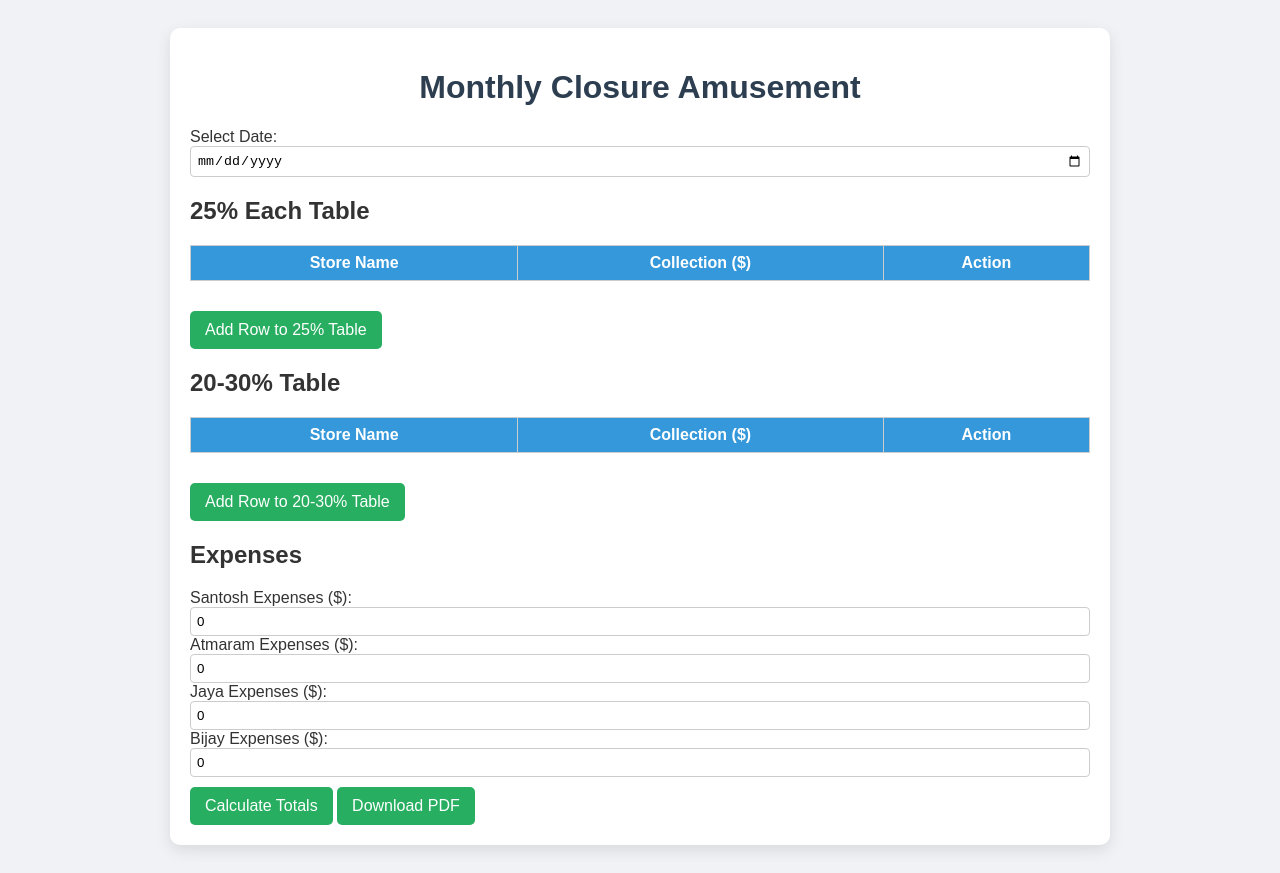
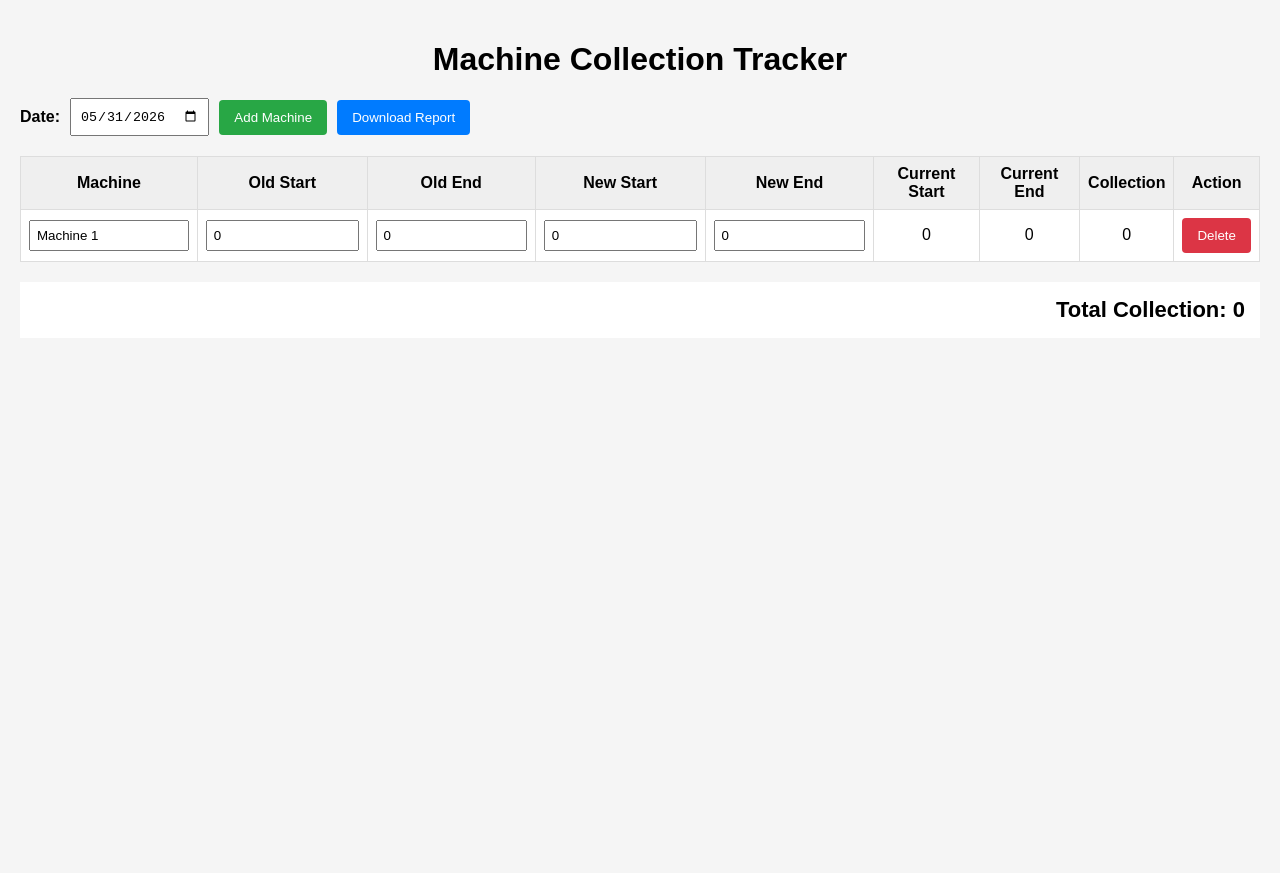
Before and after one commit to DahalBijay1122/Monthly-amusement-report, a plain HTML site: page Index.html in a window 1280 px wide. After the commit the page ends 800 px from the top, so only its background shows below. Drawn offline with nearby package versions, Linux system fonts and the light colour scheme.

Commit message:
Update Index.html

```diff
--- a/Index.html
+++ b/Index.html
@@ -3,229 +3,378 @@
 <head>
 <meta charset="UTF-8">
 <meta name="viewport" content="width=device-width, initial-scale=1.0">
-  <title>Monthly Closure Amusement</title>
+<title>Machine Collection Tracker</title>
+
 <style>
+    * {
+        box-sizing: border-box;
+    }
+
     body {
         font-family: Arial, sans-serif;
-      background: #f0f2f5;
+        margin: 0;
         padding: 20px;
-      color: #333;
+        background: #f5f5f5;
     }
+
+    .container {
+        max-width: 1400px;
+        margin: auto;
+    }
+
     h1 {
         text-align: center;
-      color: #2c3e50;
+        margin-bottom: 20px;
     }
-    .container {
-      max-width: 900px;
-      margin: auto;
-      background: #fff;
-      padding: 20px;
-      border-radius: 10px;
-      box-shadow: 0 5px 15px rgba(0,0,0,0.1);
+
+    .top-section {
+        display: flex;
+        gap: 10px;
+        align-items: center;
+        flex-wrap: wrap;
+        margin-bottom: 20px;
     }
+
+    label {
+        font-weight: bold;
+    }
+
+    input[type="date"] {
+        padding: 8px;
+    }
+
+    button {
+        padding: 10px 15px;
+        border: none;
+        cursor: pointer;
+        border-radius: 4px;
+    }
+
+    .add-btn {
+        background: #28a745;
+        color: white;
+    }
+
+    .download-btn {
+        background: #007bff;
+        color: white;
+    }
+
+    .delete-btn {
+        background: #dc3545;
+        color: white;
+    }
+
     table {
         width: 100%;
         border-collapse: collapse;
-      margin-bottom: 20px;
+        background: white;
     }
-    th, td {
-      border: 1px solid #ccc;
+
+    th,
+    td {
+        border: 1px solid #ddd;
         padding: 8px;
         text-align: center;
     }
+
     th {
-      background: #3498db;
-      color: #fff;
+        background: #efefef;
     }
-    input[type="text"], input[type="number"], input[type="date"] {
+
+    input[type="number"],
+    input[type="text"] {
         width: 100%;
         padding: 6px;
-      box-sizing: border-box;
-      border-radius: 4px;
-      border: 1px solid #ccc;
     }
-    button {
-      background: #27ae60;
-      color: #fff;
-      border: none;
-      padding: 10px 15px;
-      font-size: 16px;
-      border-radius: 5px;
-      cursor: pointer;
-      margin-top: 10px;
+
+    .total-section {
+        margin-top: 20px;
+        background: white;
+        padding: 15px;
+        font-size: 22px;
+        font-weight: bold;
+        text-align: right;
     }
-    button:hover {
-      background: #1e8449;
+
+    @media (max-width: 900px) {
+        table {
+            display: block;
+            overflow-x: auto;
         }
-    .result {
-      margin-top: 20px;
-      background: #ecf0f1;
-      padding: 15px;
-      border-radius: 5px;
-    }
-    .expenses, .date-section {
-      margin-top: 15px;
     }
 </style>
 </head>
+
 <body>
+
 <div class="container">
-    <h1>Monthly Closure Amusement</h1>
 
-    <div class="date-section">
-      <label>Select Date:</label>
-      <input type="date" id="closureDate" value="">
+    <h1>Machine Collection Tracker</h1>
+
+    <div class="top-section">
+        <label for="reportDate">Date:</label>
+        <input type="date" id="reportDate">
+
+        <button class="add-btn" onclick="addMachine()">
+            Add Machine
+        </button>
+
+        <button class="download-btn" onclick="downloadCSV()">
+            Download Report
+        </button>
     </div>
 
-    <h2>25% Each Table</h2>
-    <table id="table25">
+    <table id="machineTable">
         <thead>
             <tr>
-          <th>Store Name</th>
-          <th>Collection ($)</th>
+                <th>Machine</th>
+                <th>Old Start</th>
+                <th>Old End</th>
+                <th>New Start</th>
+                <th>New End</th>
+                <th>Current Start</th>
+                <th>Current End</th>
+                <th>Collection</th>
                 <th>Action</th>
             </tr>
         </thead>
-      <tbody></tbody>
+
+        <tbody id="machineBody"></tbody>
     </table>
-    <button onclick="addRow('table25')">Add Row to 25% Table</button>
 
-    <h2>20-30% Table</h2>
-    <table id="table20_30">
-      <thead>
-        <tr>
-          <th>Store Name</th>
-          <th>Collection ($)</th>
-          <th>Action</th>
-        </tr>
-      </thead>
-      <tbody></tbody>
-    </table>
-    <button onclick="addRow('table20_30')">Add Row to 20-30% Table</button>
-
-    <h2>Expenses</h2>
-    <div class="expenses">
-      <label>Santosh Expenses ($):</label>
-      <input type="number" id="expenseSantosh" value="0">
-
-      <label>Atmaram Expenses ($):</label>
-      <input type="number" id="expenseAtmaram" value="0">
-
-      <label>Jaya Expenses ($):</label>
-      <input type="number" id="expenseJaya" value="0">
-
-      <label>Bijay Expenses ($):</label>
-      <input type="number" id="expenseBijay" value="0">
+    <div class="total-section">
+        Total Collection:
+        <span id="grandTotal">0</span>
     </div>
 
-    <button onclick="calculateTotals()">Calculate Totals</button>
-    <button onclick="downloadPDF()">Download PDF</button>
-
-    <div class="result" id="result" style="display:none;">
-      <h2>Final Totals</h2>
-      <p id="totalSantosh"></p>
-      <p id="totalAtmaram"></p>
-      <p id="totalJaya"></p>
-      <p id="totalBijay"></p>
-    </div>
 </div>
 
-  <!-- jsPDF library -->
-  <script src="https://cdnjs.cloudflare.com/ajax/libs/jspdf/2.5.1/jspdf.umd.min.js"></script>
+<script>
+    let machineCounter = 0;
 
-  <script>
-    function addRow(tableId) {
-      const table = document.getElementById(tableId).getElementsByTagName('tbody')[0];
-      const row = table.insertRow();
-      const cell1 = row.insertCell(0);
-      const cell2 = row.insertCell(1);
-      const cell3 = row.insertCell(2);
+    document.getElementById("reportDate").value =
+        new Date().toISOString().split("T")[0];
 
-      cell1.innerHTML = '<input type="text" placeholder="Store Name">';
-      cell2.innerHTML = '<input type="number" placeholder="Collection ($)" value="200">';
-      cell3.innerHTML = '<button onclick="deleteRow(this)">Delete</button>';
+    function addMachine() {
+
+        machineCounter++;
+
+        const tbody = document.getElementById("machineBody");
+
+        const row = document.createElement("tr");
+
+        row.innerHTML = `
+            <td>
+                <input
+                    type="text"
+                    class="machine-name"
+                    value="Machine ${machineCounter}">
+            </td>
+
+            <td>
+                <input
+                    type="number"
+                    class="old-start calc"
+                    value="0">
+            </td>
+
+            <td>
+                <input
+                    type="number"
+                    class="old-end calc"
+                    value="0">
+            </td>
+
+            <td>
+                <input
+                    type="number"
+                    class="new-start calc"
+                    value="0">
+            </td>
+
+            <td>
+                <input
+                    type="number"
+                    class="new-end calc"
+                    value="0">
+            </td>
+
+            <td class="current-start">0</td>
+
+            <td class="current-end">0</td>
+
+            <td class="collection">0</td>
+
+            <td>
+                <button
+                    class="delete-btn"
+                    onclick="removeMachine(this)">
+                    Delete
+                </button>
+            </td>
+        `;
+
+        tbody.appendChild(row);
+
+        row.querySelectorAll(".calc").forEach(input => {
+            input.addEventListener("input", calculateAll);
+        });
+
+        calculateAll();
     }
 
-    function deleteRow(btn) {
-      const row = btn.parentNode.parentNode;
-      row.parentNode.removeChild(row);
+    function removeMachine(button) {
+        button.closest("tr").remove();
+        calculateAll();
     }
 
-    let totals = {}; // store last calculated totals
+    function calculateAll() {
 
-    function calculateTotals() {
-      // Step 1: Read personal expenses
-      let santosh = parseFloat(document.getElementById('expenseSantosh').value) || 0;
-      let atmaram = parseFloat(document.getElementById('expenseAtmaram').value) || 0;
-      let jaya = parseFloat(document.getElementById('expenseJaya').value) || 0;
-      let bijay = parseFloat(document.getElementById('expenseBijay').value) || 0;
+        let totalCollection = 0;
 
-      // Step 2: Sum collections
-      const table25 = document.getElementById('table25').getElementsByTagName('tbody')[0];
-      let total25 = 0;
-      for (let row of table25.rows) {
-        total25 += parseFloat(row.cells[1].getElementsByTagName('input')[0].value) || 0;
+        document
+            .querySelectorAll("#machineBody tr")
+            .forEach(row => {
+
+                const oldStart =
+                    Number(
+                        row.querySelector(".old-start").value
+                    ) || 0;
+
+                const oldEnd =
+                    Number(
+                        row.querySelector(".old-end").value
+                    ) || 0;
+
+                const newStart =
+                    Number(
+                        row.querySelector(".new-start").value
+                    ) || 0;
+
+                const newEnd =
+                    Number(
+                        row.querySelector(".new-end").value
+                    ) || 0;
+
+                const currentStart =
+                    newStart - oldStart;
+
+                const currentEnd =
+                    newEnd - oldEnd;
+
+                const collection =
+                    currentEnd - currentStart;
+
+                row.querySelector(".current-start")
+                    .textContent = currentStart;
+
+                row.querySelector(".current-end")
+                    .textContent = currentEnd;
+
+                row.querySelector(".collection")
+                    .textContent = collection;
+
+                totalCollection += collection;
+            });
+
+        document.getElementById("grandTotal")
+            .textContent = totalCollection;
     }
 
-      const table20_30 = document.getElementById('table20_30').getElementsByTagName('tbody')[0];
-      let total20_30 = 0;
-      for (let row of table20_30.rows) {
-        total20_30 += parseFloat(row.cells[1].getElementsByTagName('input')[0].value) || 0;
+    function escapeCSV(value) {
+        return `"${String(value).replace(/"/g, '""')}"`;
     }
 
-      // Step 3: Distribute collections (after adding back expenses)
-      // 25% table
-      const share25Each = total25 * 0.25;
-      santosh += share25Each;
-      atmaram += share25Each;
-      jaya += share25Each;
-      bijay += share25Each;
+    function downloadCSV() {
 
-      // 20-30% table
-      santosh += total20_30 * 0.2;
-      atmaram += total20_30 * 0.2;
-      jaya += total20_30 * 0.3;
-      bijay += total20_30 * 0.3;
+        const reportDate =
+            document.getElementById("reportDate").value;
 
-      // Step 4: Show final totals
-      document.getElementById('totalSantosh').innerText = "Santosh Total: $" + santosh.toFixed(2);
-      document.getElementById('totalAtmaram').innerText = "Atmaram Total: $" + atmaram.toFixed(2);
-      document.getElementById('totalJaya').innerText = "Jaya Total: $" + jaya.toFixed(2);
-      document.getElementById('totalBijay').innerText = "Bijay Total: $" + bijay.toFixed(2);
+        let rows = [];
 
-      document.getElementById('result').style.display = 'block';
+        rows.push([
+            "Date",
+            reportDate
+        ]);
 
-      // Store totals for PDF
-      totals = { santosh, atmaram, jaya, bijay, total25, total20_30 };
+        rows.push([]);
+
+        rows.push([
+            "Machine",
+            "Old Start",
+            "Old End",
+            "New Start",
+            "New End",
+            "Current Start",
+            "Current End",
+            "Collection"
+        ]);
+
+        document
+            .querySelectorAll("#machineBody tr")
+            .forEach(row => {
+
+                rows.push([
+                    row.querySelector(".machine-name").value,
+                    row.querySelector(".old-start").value,
+                    row.querySelector(".old-end").value,
+                    row.querySelector(".new-start").value,
+                    row.querySelector(".new-end").value,
+                    row.querySelector(".current-start").textContent,
+                    row.querySelector(".current-end").textContent,
+                    row.querySelector(".collection").textContent
+                ]);
+            });
+
+        rows.push([]);
+
+        rows.push([
+            "",
+            "",
+            "",
+            "",
+            "",
+            "",
+            "Grand Total",
+            document.getElementById("grandTotal").textContent
+        ]);
+
+        const csvContent = rows
+            .map(row =>
+                row.map(escapeCSV).join(",")
+            )
+            .join("\n");
+
+        const blob = new Blob(
+            [csvContent],
+            {
+                type: "text/csv;charset=utf-8;"
+            }
+        );
+
+        const url =
+            URL.createObjectURL(blob);
+
+        const link =
+            document.createElement("a");
+
+        link.href = url;
+
+        link.download =
+            `Machine_Collection_Report_${reportDate}.csv`;
+
+        document.body.appendChild(link);
+
+        link.click();
+
+        document.body.removeChild(link);
+
+        URL.revokeObjectURL(url);
     }
 
-    async function downloadPDF() {
-      if(Object.keys(totals).length === 0) {
-        alert("Please calculate totals first!");
-        return;
-      }
-      const { jsPDF } = window.jspdf;
-      const doc = new jsPDF();
+    addMachine();
+</script>
 
-      // Get date
-      const dateInput = document.getElementById('closureDate').value || new Date().toISOString().split('T')[0];
-
-      doc.setFontSize(18);
-      doc.text("Monthly Closure Amusement", 14, 20);
-      doc.setFontSize(12);
-      doc.text("Date: " + dateInput, 14, 30);
-
-      doc.text("Collection from 25% Table: $" + totals.total25.toFixed(2), 14, 40);
-      doc.text("Collection from 20-30% Table: $" + totals.total20_30.toFixed(2), 14, 47);
-
-      doc.text("Final Totals:", 14, 60);
-      doc.text("Santosh: $" + totals.santosh.toFixed(2), 14, 70);
-      doc.text("Atmaram: $" + totals.atmaram.toFixed(2), 14, 77);
-      doc.text("Jaya: $" + totals.jaya.toFixed(2), 14, 84);
-      doc.text("Bijay: $" + totals.bijay.toFixed(2), 14, 91);
-
-      doc.save("Monthly_Closure_" + dateInput + ".pdf");
-    }
-  </script>
 </body>
 </html>
```
Lines whose indentation alone changed are shown as unchanged.
